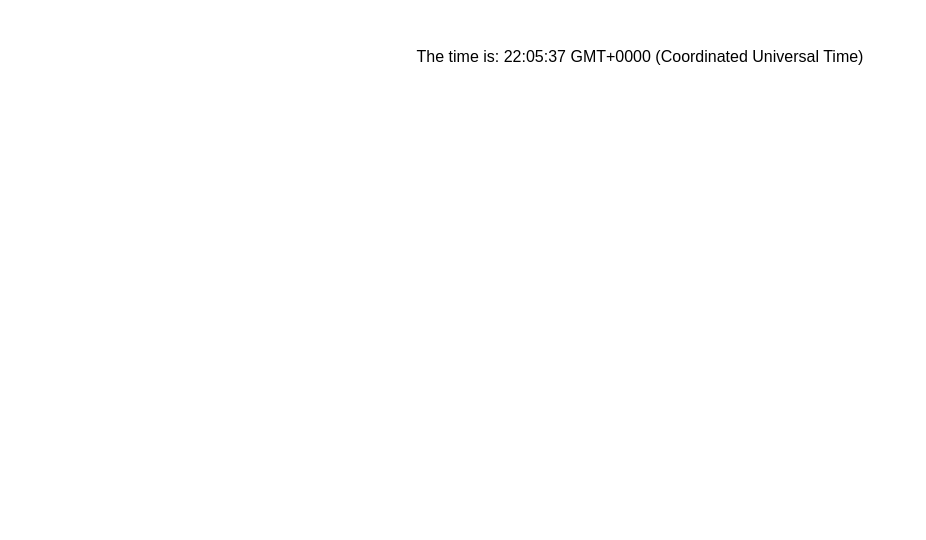
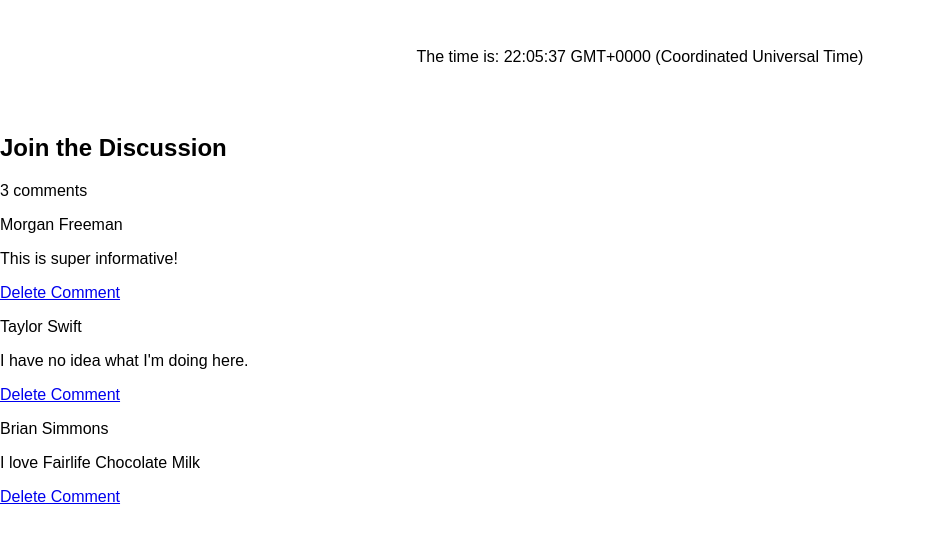
Before and after one commit to Bentopi/React_Sample, a React (Create React App) app: page / in a window 1280 px wide. Shown: the top 540 px of the page, without its empty margins (0-926 px from the left). Built offline with nearby package versions, Linux system fonts and the light colour scheme.

Commit message:
App, CommentBox and Comment component started, props for author & body, and comment counct functionality

```diff
--- a/src/App.js
+++ b/src/App.js
@@ -1,10 +1,78 @@
 import React, { Component } from 'react';
 import './App.css';
 
-class CommentBox extends Component {
+class App extends React.Component {
   render() {
     const now = new Date();
-    return( <div className="main-title">The time is: {now.toTimeString()} </div> );
+    return(
+      <div className="app-body">
+        <div className="main-title">The time is: {now.toTimeString()} </div>
+        <CommentBox />
+      </div>
+  );
+  }
+
+}
+class CommentBox extends React.Component {
+  render() {
+    const comments = this._getComments();
+    return(
+      <div className="comment-box">
+        <h2>Join the Discussion</h2>
+        <div className="comment-count">
+          {this._getCommentCount(comments.length)}
+        </div>
+        <div className="comment-list">
+          {comments}
+        </div>
+      </div>
+  );
+  }
+
+  // This function can be modified to accept JSON objects from an API
+  _getComments() {
+    const commentList = [
+      { id:1, author: 'Morgan Freeman', body: 'This is super informative!' },
+      { id:2, author:'Taylor Swift', body:'I have no idea what I\'m doing here.'},
+      { id:3, author:'Brian Simmons', body:'I love Fairlife Chocolate Milk'}
+    ];
+
+    return commentList.map((comment) => {
+      return (
+        <Comment
+          author={comment.author} body={comment.body} key={comment.id} />
+        );
+    });
+  }
+
+  _getCommentCount(commentCount) {
+    if (commentCount === 0) {
+      return 'No comments yet, be the first!';
+    } else if (commentCount === 1) {
+      return '1 comment';
+    } else {
+      return `${commentCount} comments`
+    }
   }
 }
-export default CommentBox;
+
+
+
+class Comment extends React.Component {
+  render() {
+    return(
+      <div className="comment">
+        <p className="comment-author">{this.props.author}</p>
+        <p className="comment-body">{this.props.body}</p>
+        <div className="comment-footer">
+          <a href="#" className="comment-delete">
+            Delete Comment
+          </a>
+        </div>
+      </div>
+
+    );
+  }
+}
+
+export default App;
```
